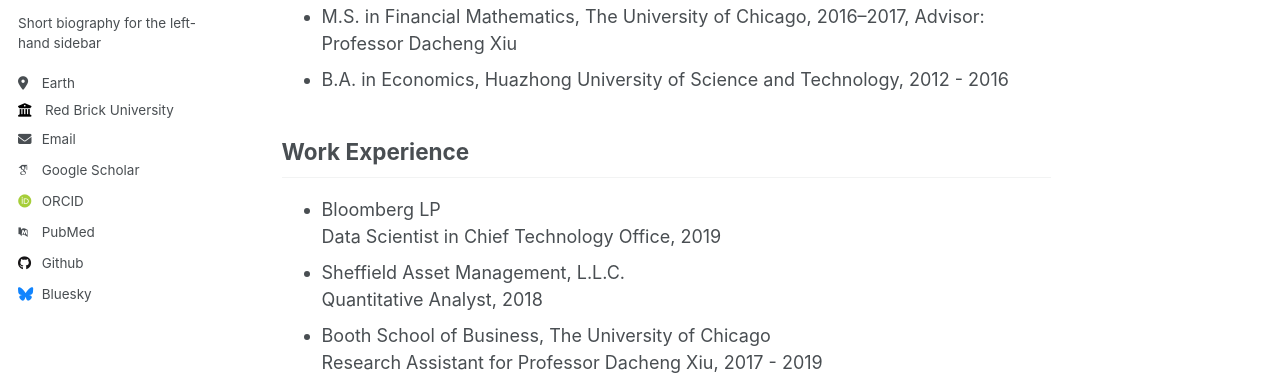
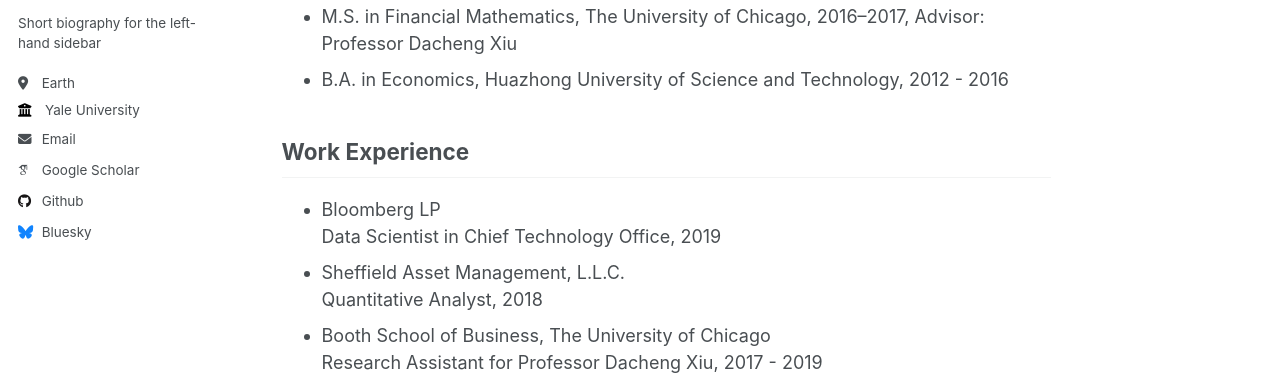
Before and after one commit to rosieli5/rosieli5.github.io, a Jekyll site: the page built from _pages/about.md, in a window 1280 px wide. Shown: the part 310-701 px from the top of the page. Built offline with Jekyll 4.4.1, drawn with Linux system fonts in a browser that asks for light colours; some web fonts are replaced.

Commit message:
Update _config.yml

```diff
--- a/_config.yml
+++ b/_config.yml
@@ -26,17 +26,17 @@ author:
   pronouns         : # example: "she/her"
   bio              : "Short biography for the left-hand sidebar"
   location         : "Earth"
-  employer         : "Red Brick University"
+  employer         : "Yale University"
   uri              : # URL
-  email            : "none@example.org"
+  email            : "kangying.zhou@yale.edu"
 
   # Academic websites
   arxiv            : # URL - Update with the correct link to your profile
-  googlescholar    : "https://scholar.google.com/citations?user=PS_CX0AAAAAJ"
+  googlescholar    : "https://scholar.google.com/citations?user=8m-oJqgAAAAJ&hl=en&oi=ao"
   impactstory      : # URL
-  orcid            : "http://orcid.org/yourorcidurl"
+  # orcid            : "http://orcid.org/yourorcidurl"
   semantic         : # URL
-  pubmed           : "https://www.ncbi.nlm.nih.gov/pubmed/?term=john+snow"
+  # pubmed           : "https://www.ncbi.nlm.nih.gov/pubmed/?term=john+snow"
   researchgate     : # URL
 
   # Repositories and software development
```
